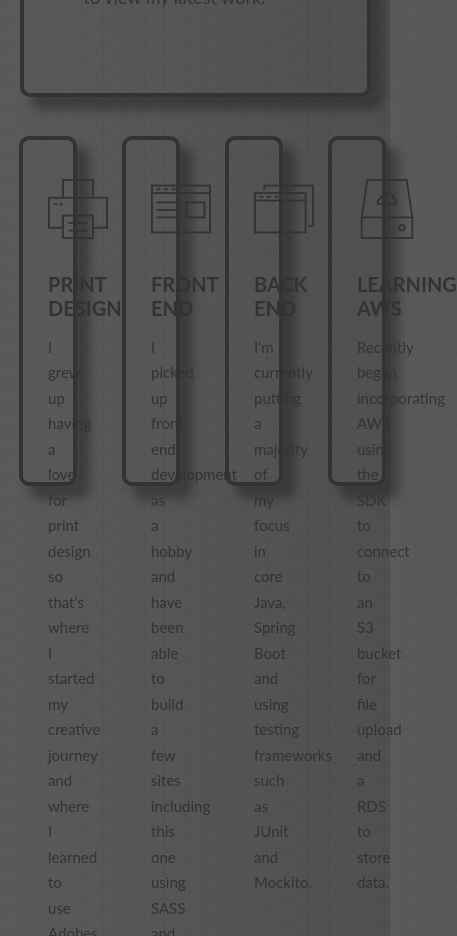
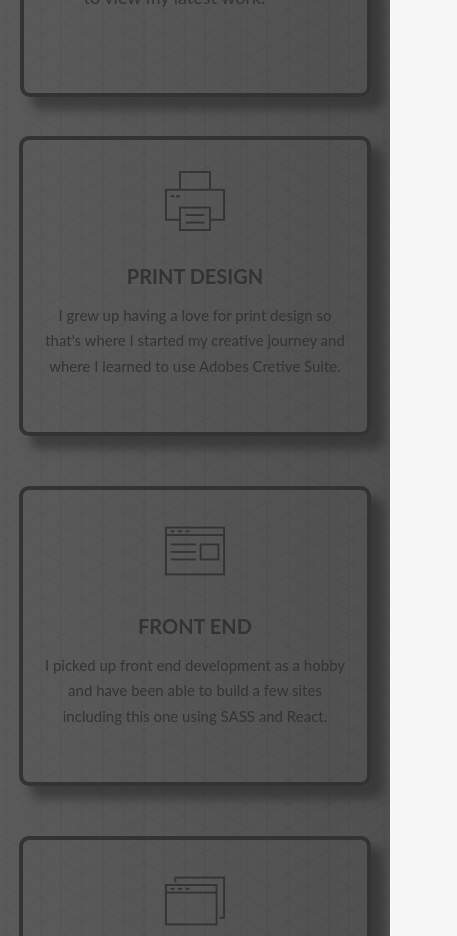
Before and after one commit to k-romero/reactPlayGround, a React (Create React App) app: page / in a window 390 px wide. Shown: the part 1060-1996 px from the top of the page, 457 px wide, since content can reach past the window. Built offline with nearby package versions, Linux system fonts and the light colour scheme.

Commit message:
responsive layout complete for cards

```diff
--- a/src/styles/components/_featureboxes.scss
+++ b/src/styles/components/_featureboxes.scss
@@ -21,3 +21,10 @@
     box-shadow: 12px 12px 1rem 1px $color-yellow;
   }
 }
+
+@media only screen and (max-width: 1200px) {
+  .feature-box {
+    height: 300px;
+    padding: 1.7rem;
+  }
+}
--- a/src/styles/components/_nav.scss
+++ b/src/styles/components/_nav.scss
@@ -43,7 +43,7 @@
     height: 100vh;
     position: fixed;
     top: 0;
-    left: -20rem;
+    left: -24rem;
     z-index: 700;
 
     opacity: 0;
--- a/src/styles/layout/_grid.scss
+++ b/src/styles/layout/_grid.scss
@@ -44,3 +44,52 @@
     );
   }
 }
+
+@media only screen and (max-width: 1200px) {
+  .my-container {
+    width: 100%;
+    text-align: center;
+  }
+
+  .my-row {
+    width: 100%;
+    display: flex;
+    flex-wrap: wrap;
+    margin: 0 auto;
+
+    [class^="col-"] {
+      float: none;
+      margin: 0 auto;
+
+      &:not(:last-child) {
+        margin: 0 auto;
+      }
+    }
+    .col-1-of-4 {
+      width: 45%;
+      margin-bottom: 5rem !important;
+    }
+  }
+}
+
+@media only screen and (max-width: 800px) {
+  .my-row {
+    width: 100%;
+    display: flex;
+    flex-wrap: wrap;
+    margin: 0 auto;
+
+    [class^="col-"] {
+      float: none;
+      margin: 0 auto;
+
+      &:not(:last-child) {
+        margin: 0 auto;
+      }
+    }
+    .col-1-of-4 {
+      width: 100%;
+      margin-bottom: 5rem !important;
+    }
+  }
+}
```
